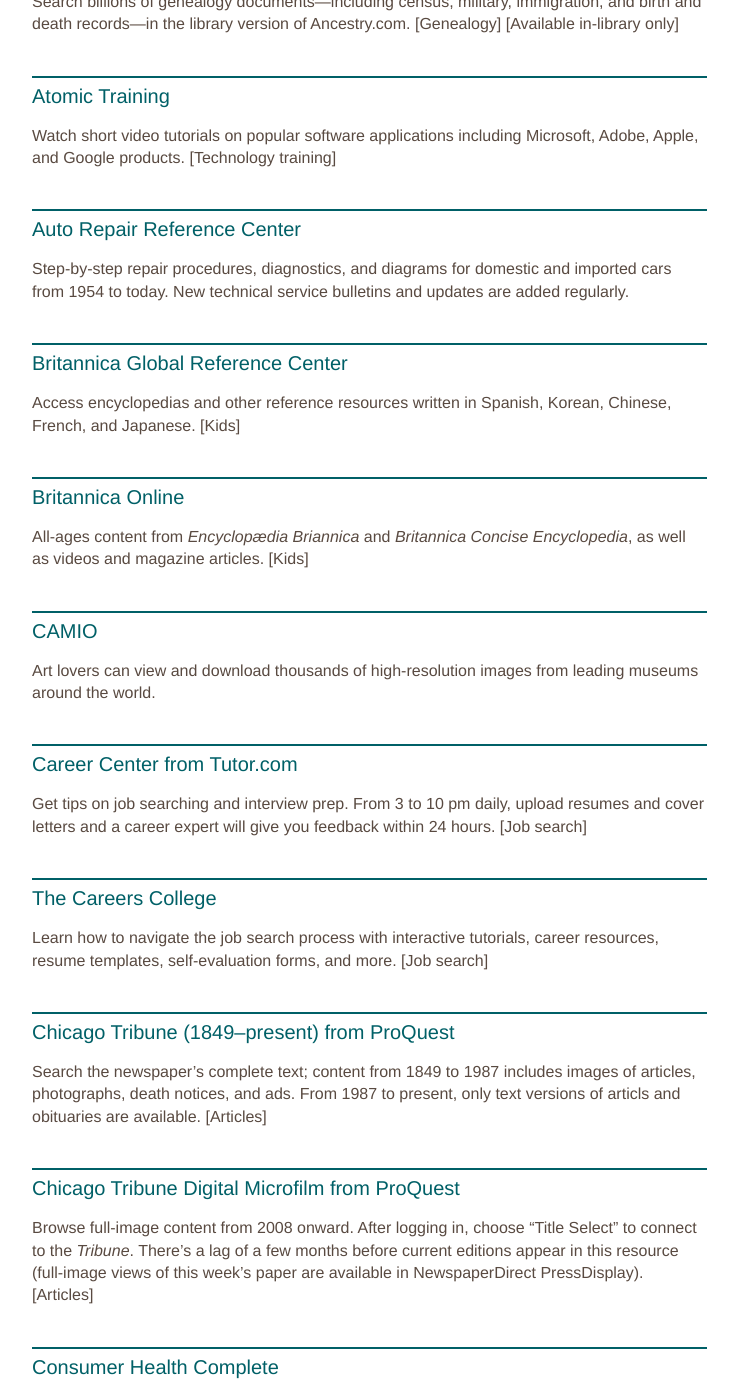
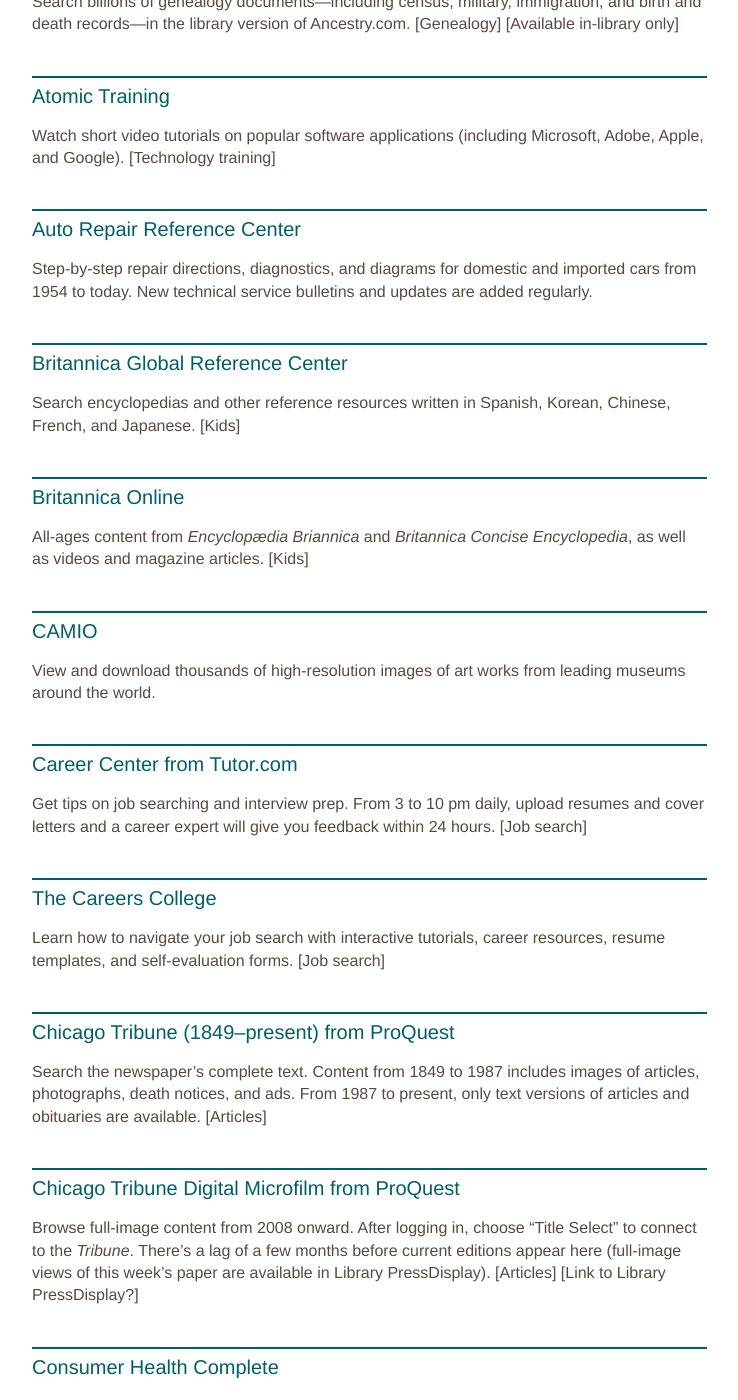
Before and after one commit to skokielibrary/spl-content, a Jekyll site: the page built from _content/bruce/resources--research-topic.markdown, in a window 1280 px wide and 1400 px high, scrolled down 366 px. Shown: the whole window, without its empty margins (126-864 px from the left). Built offline with Jekyll 4.4.1, drawn with Linux system fonts in a browser that asks for light colours; some of the changed text lies outside the part shown.

Commit message:
Updated resources--research-topic.markdown

```diff
--- a/_content/bruce/resources--research-topic.markdown
+++ b/_content/bruce/resources--research-topic.markdown
@@ -13,14 +13,14 @@ Search billions of genealogy documents&#8212;including census, military, immigra
 [Available in-library only]
 
 ##Atomic Training
-Watch short video tutorials on popular software applications including Microsoft, Adobe, Apple, and Google products.
+Watch short video tutorials on popular software applications (including Microsoft, Adobe, Apple, and Google).
 [Technology training]
 
 ##Auto Repair Reference Center
-Step-by-step repair procedures, diagnostics, and diagrams for domestic and imported cars from 1954 to today. New technical service bulletins and updates are added regularly.
+Step-by-step repair directions, diagnostics, and diagrams for domestic and imported cars from 1954 to today. New technical service bulletins and updates are added regularly.
 
 ##Britannica Global Reference Center
-Access encyclopedias and other reference resources written in Spanish, Korean, Chinese, French, and Japanese.
+Search encyclopedias and other reference resources written in Spanish, Korean, Chinese, French, and Japanese.
 [Kids]
 
 ##Britannica Online
@@ -28,26 +28,27 @@ All-ages content from _Encyclop&#230;dia Briannica_ and _Britannica Concise Ency
 [Kids]
 
 ##CAMIO
-Art lovers can view and download thousands of high-resolution images from leading museums around the world.
+View and download thousands of high-resolution images of art works from leading museums around the world.
 
 ##Career Center from Tutor.com
 Get tips on job searching and interview prep. From 3 to 10 pm daily, upload resumes and cover letters and a career expert will give you feedback within 24 hours.
 [Job search]
 
 ##The Careers College
-Learn how to navigate the job search process with interactive tutorials, career resources, resume templates, self-evaluation forms, and more.
+Learn how to navigate your job search with interactive tutorials, career resources, resume templates, and self-evaluation forms.
 [Job search]
 
 ##Chicago Tribune (1849&#8210;present) from ProQuest
-Search the newspaper's complete text; content from 1849 to 1987 includes images of articles, photographs, death notices, and ads. From 1987 to present, only text versions of articls and obituaries are available.
+Search the newspaper's complete text. Content from 1849 to 1987 includes images of articles, photographs, death notices, and ads. From 1987 to present, only text versions of articles and obituaries are available.
 [Articles]
 
 ##Chicago Tribune Digital Microfilm from ProQuest
-Browse full-image content from 2008 onward. After logging in, choose "Title Select" to connect to the _Tribune_. There's a lag of a few months before current editions appear in this resource (full-image views of this week's paper are available in NewspaperDirect PressDisplay).
+Browse full-image content from 2008 onward. After logging in, choose "Title Select" to connect to the _Tribune_. There's a lag of a few months before current editions appear here (full-image views of this week's paper are available in Library PressDisplay).
 [Articles]
+[Link to Library PressDisplay?]
 
 ##Consumer Health Complete
-Get health and wellness information from hundreds of health journals and refrence books covering mainstream and integrated medicine. You can browse and search by topic or condition.
+Get health and wellness information from hundreds of health journals and reference books covering mainstream and integrated medicine.
 [Health & medicine]
 
 ##ConsumerReports.org
@@ -59,14 +60,14 @@ Ratings on Chicago-area service providers such as car mechanics, plumbers, denti
 [Consumer information]
 
 ##CultureGrams Online
-Learn about the worlds' people with concise profiles of daily life and customs in nearly 200 countries and all U.S. states and Canadian provinces.
+Find detailed descriptions of daily life, customs, and culture in nearly 200 countries and all U.S. states and Canadian provinces.
 [Kids]
 
 ##Current Biography Illustrated from EBSCOhost
-Magazine-length biographical profiles of celebrities, politicians, entertainers, sports figures, scientists, and other notable figures and newsmakers from the 1940s to the present.
+Magazine-length biographical profiles of celebrities, politicians, entertainers, scientists, and other notable figures and newsmakers from the 1940s to the present.
 
 ##Early World of Learning from World Book Online
-Narrated stories, games, and leveled reading practice for preschool and elementary school students. Includes a basic encyclopedia for the littlest learners.
+Narrated stories, games, and leveled reading practice for preschool and elementary school students. Includes a basic encyclopedia for the youngest learners.
 [Kids]
 
 ##ERIC from OCLC FirstSearch
```
